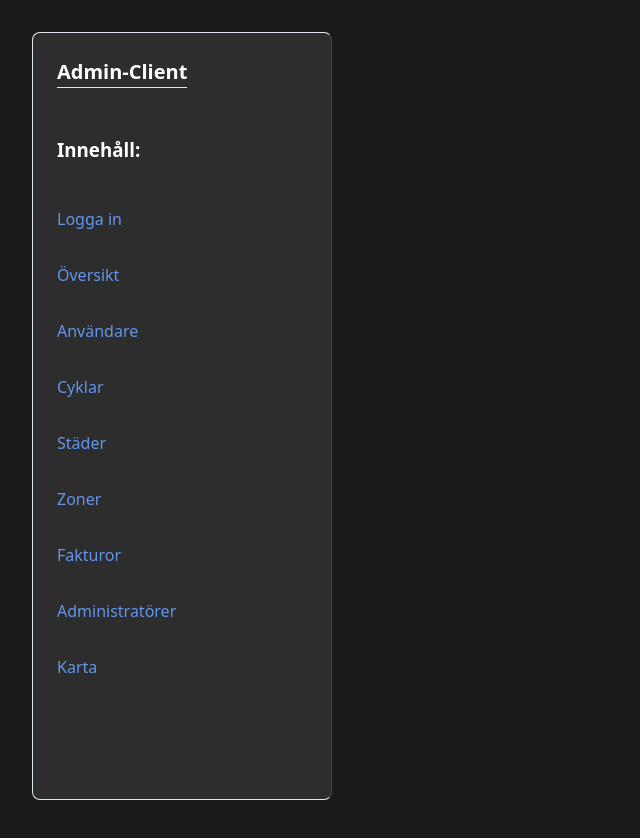
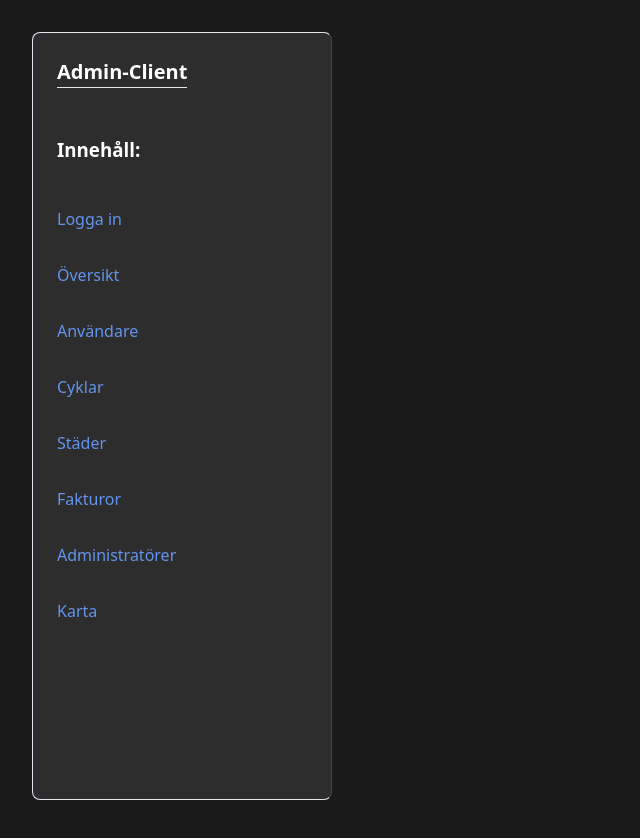
Before and after one commit to ricmal08/vteam-admin-client, a React (Vite) app: page / in a window 1280 px wide. Shown: the top 838 px of the page, without its empty margins (0-640 px from the left). Built offline with nearby package versions, Linux system fonts and the light colour scheme.

Commit message:
chore: remove stray characters

```diff
--- a/src/components/interface/userinterface.jsx
+++ b/src/components/interface/userinterface.jsx
@@ -13,7 +13,6 @@ function Userinterface() {
         <RouterLink className="nav-link" to="/users">Användare</RouterLink>
         <RouterLink className="nav-link" to="/bikes">Cyklar</RouterLink>
         <RouterLink className="nav-link" to="/cities">Städer</RouterLink>
-        <RouterLink className="nav-link" to="/users">Zoner</RouterLink>
         <RouterLink className="nav-link" to="/invoices">Fakturor</RouterLink>
         <RouterLink className="nav-link" to="/admins">Administratörer</RouterLink>
         <RouterLink className="nav-link" to="/map">Karta</RouterLink>
--- a/src/views/Map/map.jsx
+++ b/src/views/Map/map.jsx
@@ -85,6 +85,7 @@ function Map() {
             Stockholm
           </Popup>
         </Marker>
+
         {zones.map(zone => (
             <Polygon
             key={zone._id}
```
Also changed, not shown: src/views/Map/map.css (+1 -1 lines).
